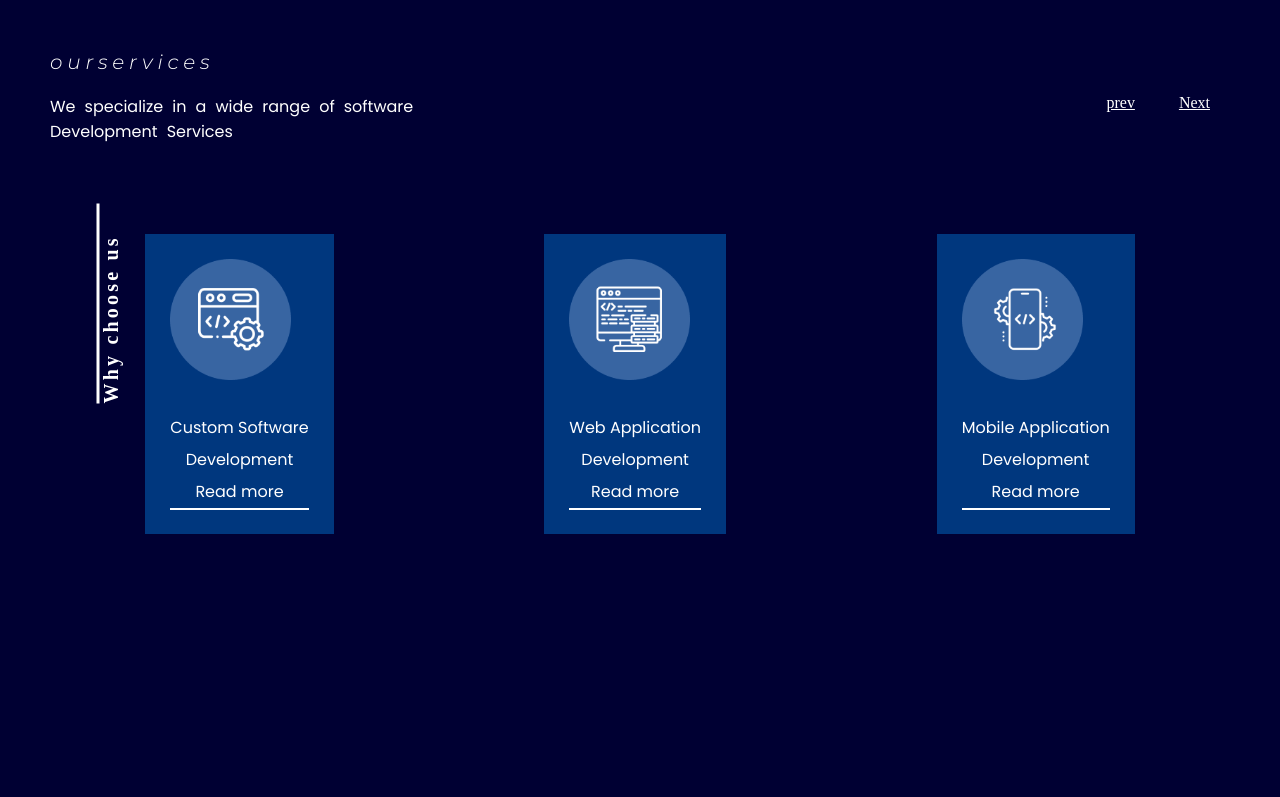
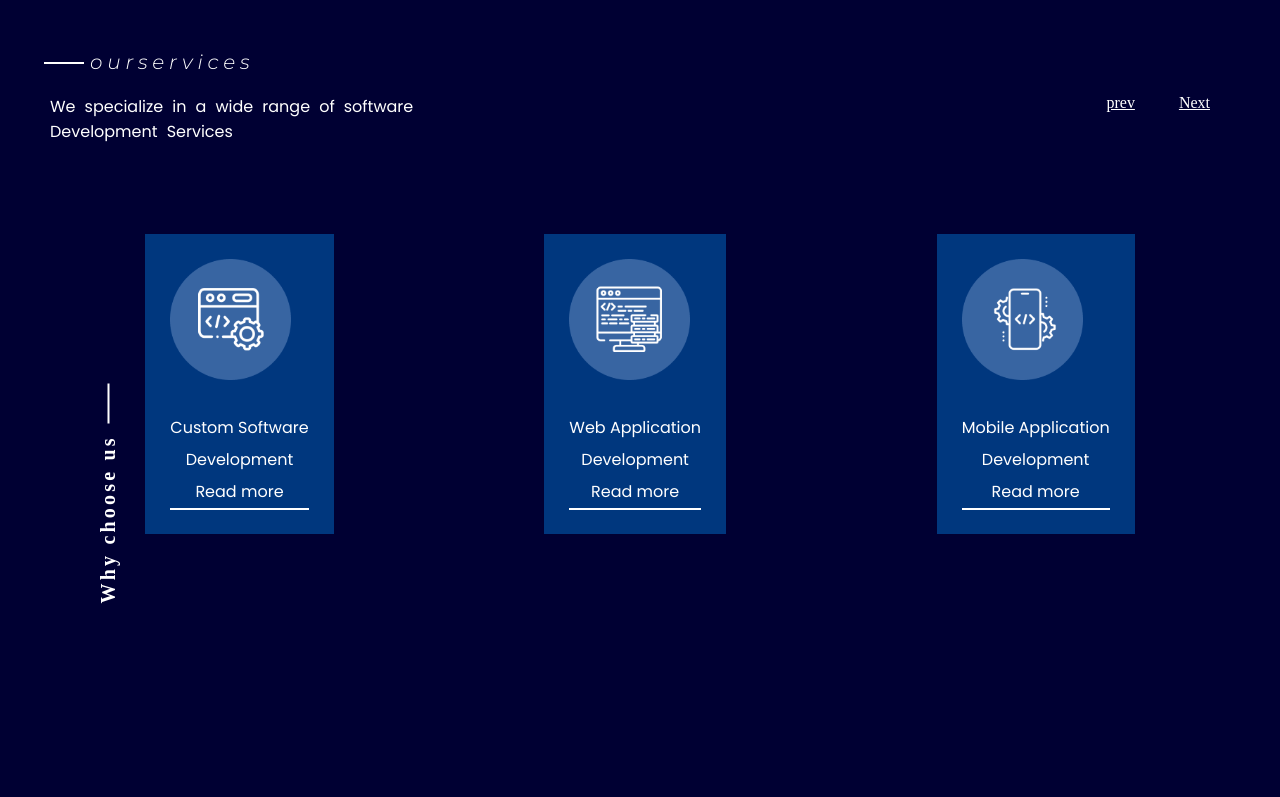
Before and after one commit to Muhamaddiis/horizon-tech, a plain HTML site: page index.html in a window 1280 px wide. Shown: the part 1600-2397 px from the top of the page. Drawn offline with nearby package versions, Linux system fonts and the light colour scheme.

Commit message:
ft:adding-borderline

```diff
--- a/index.html
+++ b/index.html
@@ -37,7 +37,7 @@
     <div class="container">
         <div class="box">
             <div class="about-us">
-                <h4> About us </h4>
+                <h4 id="aboutus"> About us </h4>
                 <p class="p1">
                     Welcome to XYZ Software Development, a leading provider of <br>
                     innovative software solutions for businesses of all sizes. We are a <br>
@@ -58,7 +58,7 @@
     </div>
     <div class="container">
         <div class="ourservices">
-            <h4>ourservices</h4>
+            <h4 id="ourservices">ourservices</h4>
             <div class="ourservices2">
                 <p>We specialize in a wide range of software <br>
                     Development Services
@@ -94,7 +94,7 @@
     <div class="container">
         <div class="box">
             <div class="why-choose-us">
-                <h4>Why choose us</h4>
+                <h4 id="whychooseus">Why choose us</h4>
                 <h3>There are many reasons why you should choose XYZ Software <br>Development for your software development needs:</h3>
                 <p class="p1">
                     Latest Technologies: We use the latest technologies and development frameworks to <br>
--- a/style.css
+++ b/style.css
@@ -90,7 +90,7 @@ nav ul li a:hover{
     height: inherit;
     background-image: url(images/Vector.png);
 }
-.about-us h4{
+#aboutus {
     position: relative;
     width: 200px;
     right: 120px;
@@ -100,12 +100,13 @@ nav ul li a:hover{
     font-size: 20px;
     letter-spacing: 0.2rem;
 }
-.about-us h4::before{
+#aboutus::after{
     content: "";
-    width: 60px;
+    width: 70px;
+    height: 2px;
     background: #fff;
     position: absolute;
-    left: 50%;
+    left: 60%;
     top: 50%;
 }
 
@@ -143,23 +144,25 @@ nav ul li a:hover{
 .ourservices {
     padding: 50px;
 }
-.ourservices h4 {
+#ourservices {
     color: #ffff;
     font-family: 'Montserrat';
     letter-spacing: 0.3rem;
     font-size: 20px;
     font-weight: 20;
     position: relative;
+    margin-left: 40px;
 }
-h4::after {
-    display: block;
-    width: 60px;
-    height: 1px;
-    background-color: #ffff;
+#ourservices::before {
+    content: '';
+    width: 40px;
+    height: 2px;
+    background: #fff;
     position: absolute;
-    left: 0;
+    left: -4%;
     top: 50%;
 }
+
 .ourservices img {
     overflow: hidden;
     z-index: -1;
@@ -221,18 +224,27 @@ h4::after {
     padding-top: 2rem;
     border-bottom: 2px solid #ffff;
 }
-.why-choose-us h4 {
-    border-top: 3px solid #ffff;
+#whychooseus {
     width: 200px;
     height: 107px;
     color: #ffff;
     position: absolute;
     left: 50px;
-    top: 1850px;
+    top: 2050px;
     transform: rotate(-90deg);
     font-size: 20px;
     letter-spacing: 0.2rem;
 }
+#whychooseus::before {
+    content: '';
+    width: 40px;
+    height: 2px;
+    background: #fff;
+    position: absolute;
+    left: 90%;
+    top: 10%;
+}
+
 .why-choose-us h3 {
     color: #ffff;
     padding: 20px 30px;
```
